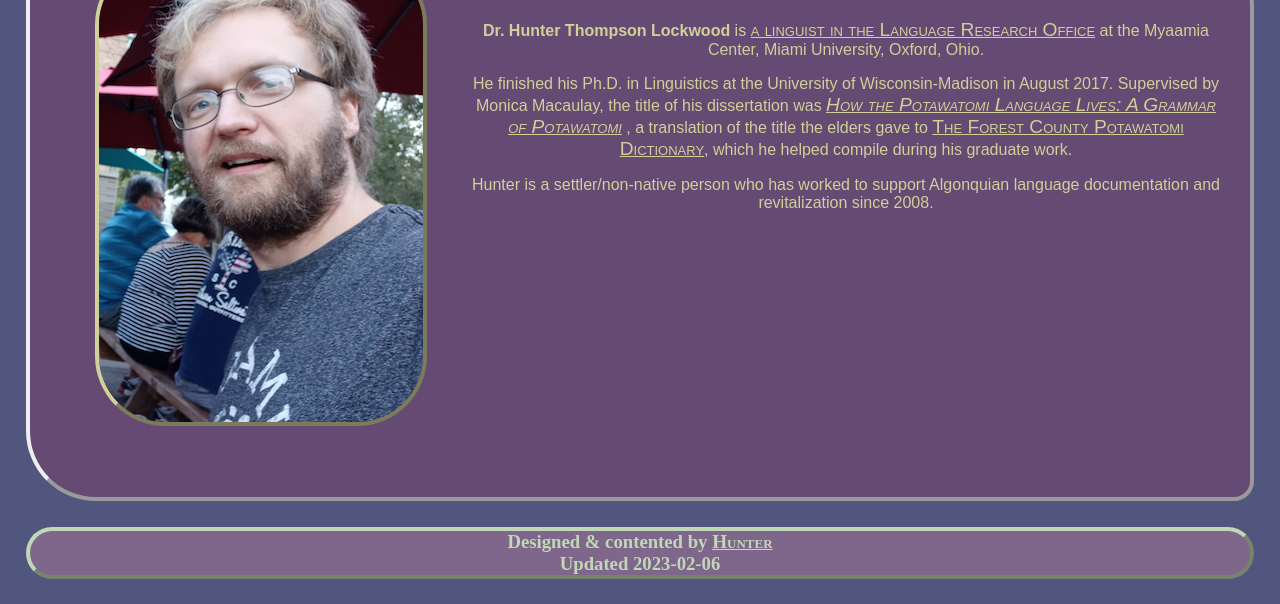
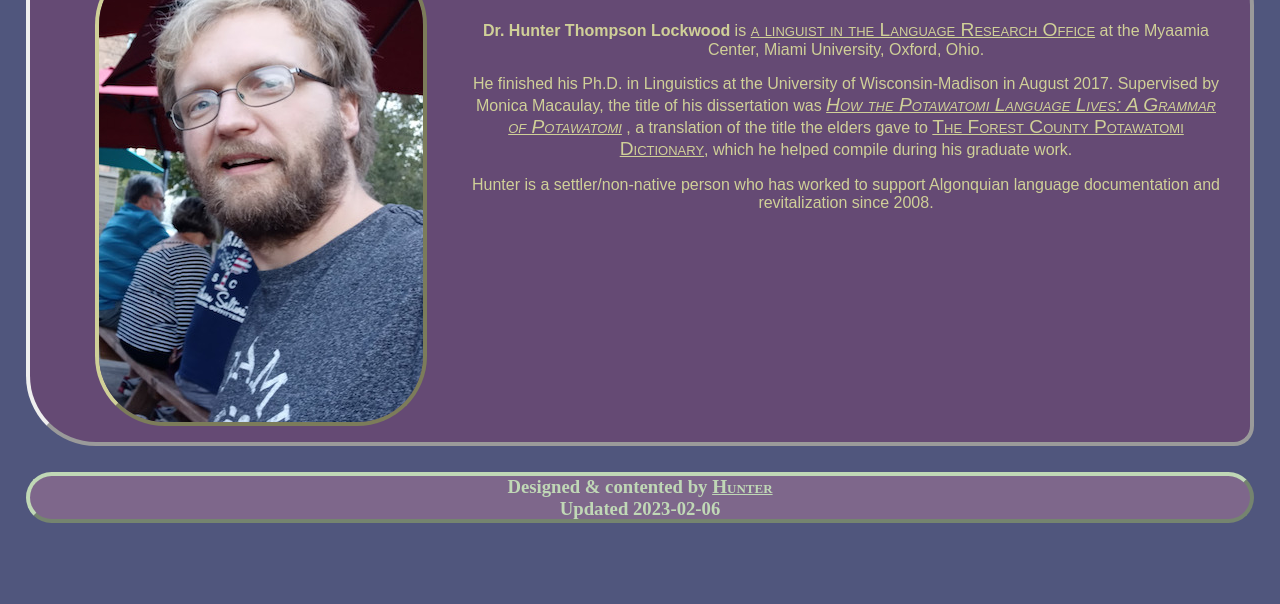
Before and after one commit to HunterLockwood/hunterlockwood.github.io, a website built with Parcel: page index.html in a window 1280 px wide. Shown: the part 247-851 px from the top of the page. After the commit the page ends 800 px from the top, so only its background shows below. Built offline with nearby package versions, Linux system fonts and the light colour scheme; a web font is replaced by a local one.

Commit message:
removing min-height

```diff
--- a/css/main.css
+++ b/css/main.css
@@ -130,8 +130,6 @@ html {
 
 body {
   display: grid;
-  min-height: 100vh;
-  min-height: 100dvh;
   grid-template-rows:
     auto
     1fr
```
